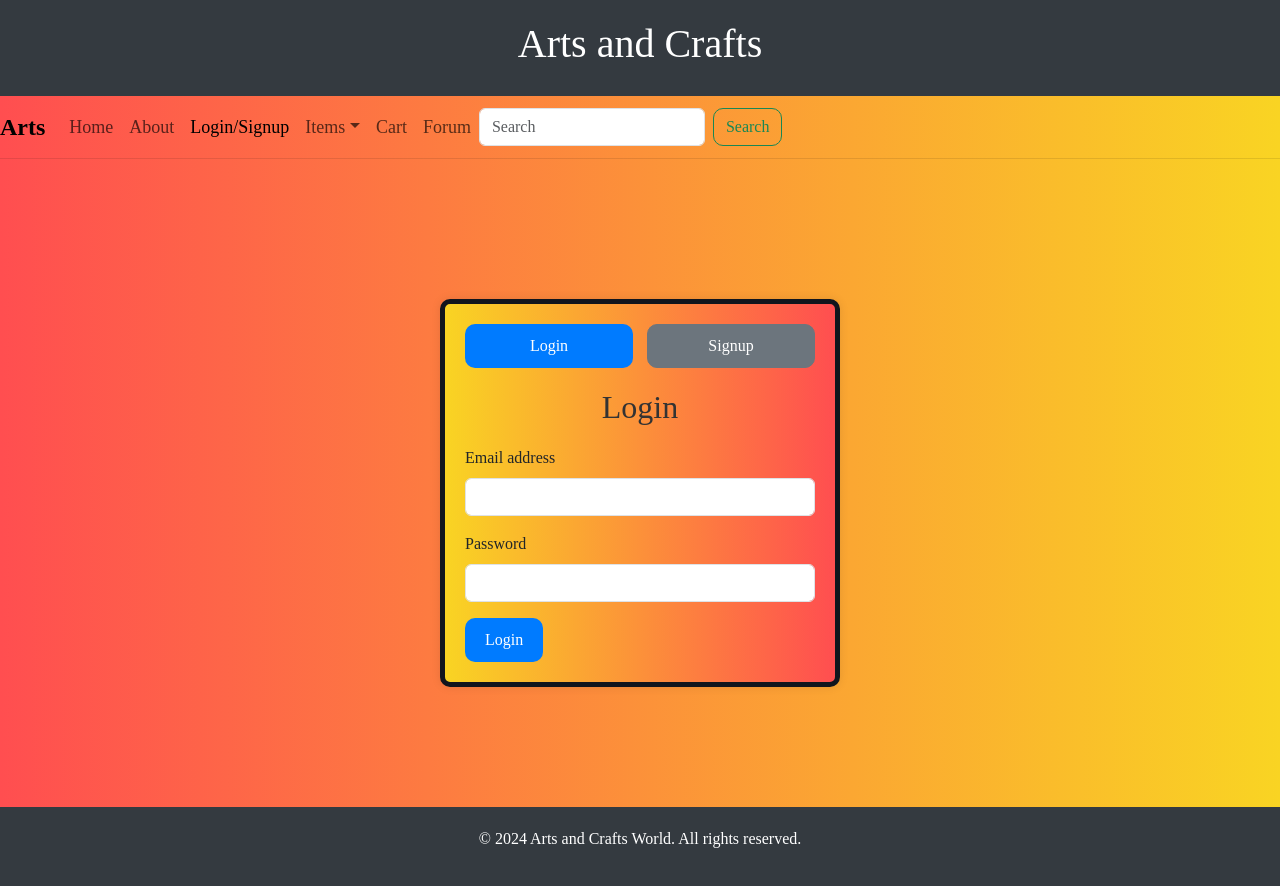
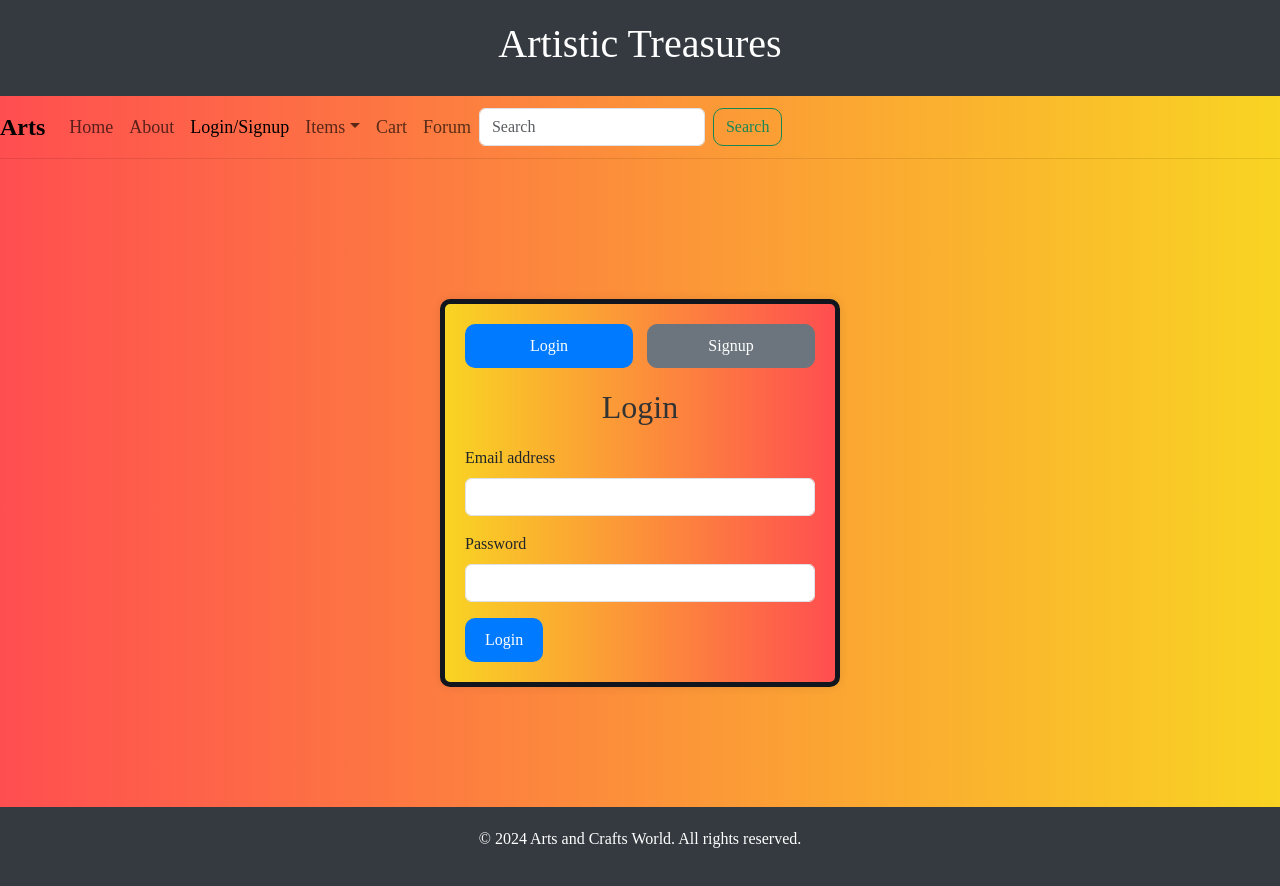
Before and after one commit to kaushiksai711/Arts, a React (Create React App) app in the folder frontt/: page / in a window 1280 px wide. Built offline with nearby package versions, Linux system fonts and the light colour scheme.

Commit message:
title change

```diff
--- a/frontt/src/Header.jsx
+++ b/frontt/src/Header.jsx
@@ -3,7 +3,7 @@ import React from 'react';
 function Header() {
   return (
     <header>
-      <h1>Arts and Crafts</h1>
+      <h1>Artistic Treasures</h1>
     </header>
   );
 }
```
